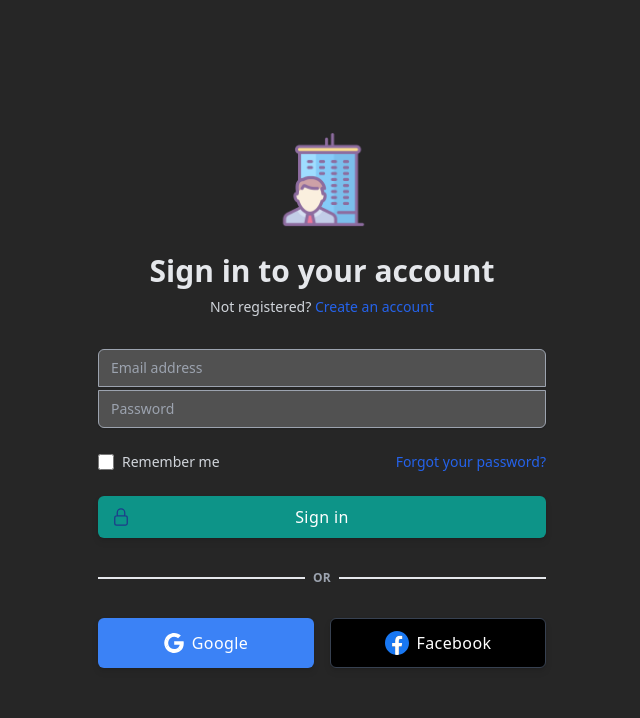
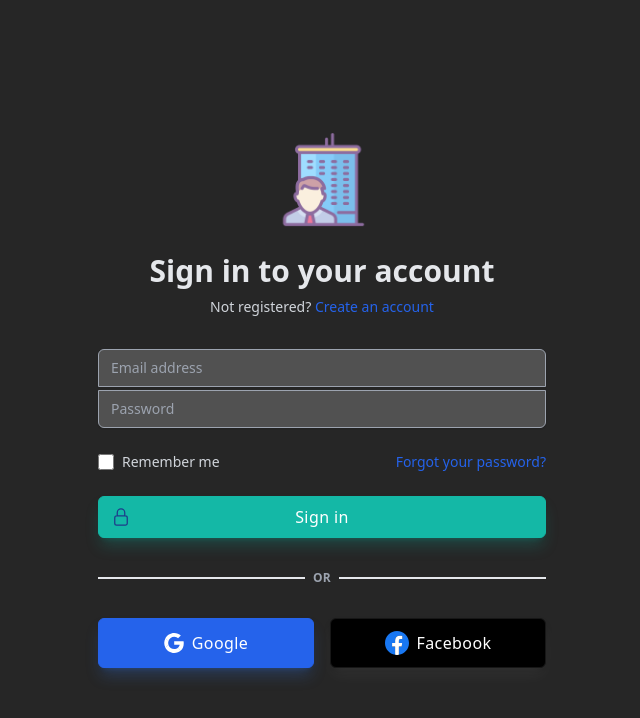
Before and after one commit to Nick-M1/job-application-tracker, a React (Vite) app: page /templates in a window 1280 px wide. Shown: the top 718 px of the page, without its empty margins (318-958 px from the left). Built offline with nearby package versions, Linux system fonts and the light colour scheme; no server answers.

Commit message:
css button colors

```diff
--- a/src/components/Header.tsx
+++ b/src/components/Header.tsx
@@ -11,10 +11,10 @@ type Props = {
 export default function Header({ session }: Props) {
 
     return (
-        <header className='font-montserrat-bold flex items-center justify-between border-b border-neutral-500 p-1 pr-2 bg-neutral-800 text-white'>
+        <header className='font-montserrat-bold flex items-center justify-between border-b border-neutral-500 p-1 md:px-4 bg-neutral-800 text-white'>
             <Link to='/' className='flex items-center space-x-2 w-64'>
                 <img src={LOGO_IMG} alt='logo' className='w-10'/>
-                <h1 className='text-2xl'>Job Tracker</h1>
+                <h1 className='sm:text-2xl'>Job Tracker</h1>
             </Link>
 
             <div className='hidden md:flex space-x-8'>
--- a/src/components/application-detailed/ApplicationSingle.tsx
+++ b/src/components/application-detailed/ApplicationSingle.tsx
@@ -27,7 +27,7 @@ export default function ApplicationSingle({ application, companyimage }: Props)
                         <Link to={`/company/${application.company_name}`} className='capitalize text-xl font-semibold underline text-blue-300/80 hover:text-blue-500/80 active:text-blue-600/80 smooth-transition'>{ application.company_name }</Link>
                         <h3 className='mt-1 italic text-sm text-gray-400'>Updated: { application.created_at.split('T')[0] }</h3>
                     </div>
-                    <Link to='edit' className='btn-primary flex h-12'>
+                    <Link to='edit' className='button-pink px-8 flex h-12'>
                         <EditIcon className='w-7 mr-1'/> Edit
                     </Link>
                 </div>
--- a/src/components/application-form/ApplicationForm.tsx
+++ b/src/components/application-form/ApplicationForm.tsx
@@ -123,8 +123,8 @@ export default function ApplicationForm({ initialFormState, initialNumberOfStage
                 ))}
 
                 <div className='flex space-x-2 border-t pt-5 border-neutral-600' id='application-form-bottom'>
-                    <button type='button' className='btn-primary' onClick={addNewStage}>NEW STAGE</button>
-                    <button type='submit' className='btn-primary'>SUBMIT</button>
+                    <button type='button' className='button-white px-8' onClick={addNewStage}>NEW STAGE</button>
+                    <button type='submit' className='button-orange px-8'>SUBMIT</button>
                 </div>
 
             </form>
--- a/src/components/homepage/AllApplicationsView.tsx
+++ b/src/components/applications-list/AllApplicationsView.tsx
@@ -29,10 +29,10 @@ export default function AllApplicationsPage({ applicationAndCompanyData }: Props
 
     return (
         <div className='px-3 md:px-12'>
-            <div className='flex justify-between py-6 items-center'>
+            <div className='space-y-5 md:flex justify-between pt-6 md:pb-6 items-center'>
                 <h2 className='text-gray-100 text-3xl font-bold font-montserrat-bold'>Your Applications</h2>
-                <Link to='/newapplication' className='btn-primary flex items-center px-4'>
-                    <PlusIcon className='w-5 h-5 mr-2'/> New Application
+                <Link to='/newapplication' className='button-orange px-6 flex items-center'>
+                    <PlusIcon className='w-5 h-5 mr-2'/> NEW APPLICATION
                 </Link>
             </div>
 
--- a/src/components/shared/Dropdown.tsx
+++ b/src/components/shared/Dropdown.tsx
@@ -17,7 +17,7 @@ export default function Dropdown({ title, activeOption, options }: Props) {
         <div className="z-10">
             <Menu as="div" className="relative inline-block text-left">
                 <div>
-                    <Menu.Button className="inline-flex px-5 text-sm input-primary-valid bg-white/10 hover:bg-white/15 border-neutral-600 shadow-lg drop-shadow-lg">
+                    <Menu.Button className="inline-flex px-2 sm:px-5 text-sm input-primary-valid bg-white/10 hover:bg-white/15 border-neutral-600 shadow-lg drop-shadow-lg">
                         { title }
                         <ChevronUpDownIcon
                             className="ml-2 -mr-1 h-5 w-5 text-violet-200 hover:text-violet-100"
--- a/src/components/templates/OpenaiKeyInput.tsx
+++ b/src/components/templates/OpenaiKeyInput.tsx
@@ -27,7 +27,7 @@ export default function OpenaiKeyInput() {
             <form onSubmit={onSubmitHandler} className='flex flex-col justify-center'>
                 <label className='text-left max-w-md mx-auto text-lg'>Enter Openai API key:</label>
                 <input type='text' name='openai-key' id='openaiKey' placeholder='Api key...' className=' input-primary-valid max-w-md mx-auto mb-4'/>
-                <button type='submit' className='btn-primary max-w-md mx-auto'>ENTER</button>
+                <button type='submit' className='button-teal px-9 max-w-md mx-auto'>ENTER</button>
             </form>
         </div>
     )
--- a/src/components/templates/OpenaiTemplateRequest.tsx
+++ b/src/components/templates/OpenaiTemplateRequest.tsx
@@ -97,7 +97,7 @@ export default function OpenaiTemplateRequest({ openaiKey }: Props) {
                         <option value='application email' className='text-gray-600'>Application Email</option>
                     </select>
 
-                    <button type='submit' className='btn-primary max-w-md mx-auto'>GENERATE TEMPLATE</button>
+                    <button type='submit' className='button-teal px-9 max-w-md mx-auto'>GENERATE TEMPLATE</button>
                 </form>
             ) : (
                 <div className='bg-white/10 p-3 sm:m-1 rounded-lg shadow-2xl drop-shadow-2xl'>
--- a/src/global.css
+++ b/src/global.css
@@ -3,20 +3,54 @@
 @tailwind utilities;
 
 @layer components {
-    .btn-bouncy {
-        @apply active:scale-105
-    }
-    .btn-primary {
-        @apply rounded-md border border-transparent drop-shadow-md shadow-sm bg-teal-600 py-3 px-8 text-center font-medium text-white tracking-wide hover:bg-teal-700 focus:outline-none focus:ring-2 focus:ring-teal-700 focus:ring-offset-2 transition duration-300 ease-out
-    }
-    .btn-secondary {
-        @apply rounded-md border border-transparent drop-shadow-md shadow-sm bg-teal-400 py-3 px-8 text-center font-medium text-white tracking-wide hover:bg-teal-500 focus:outline-none focus:ring-2 focus:ring-offset-gray-50 focus:ring-cyan-500 focus:ring-offset-2 transition duration-300 ease-out
-    }
-
+    /* BASICS */
     .smooth-transition {
         @apply transition duration-300 ease-in-out
     }
 
+    /* BUTTON BASICS */
+    .button-base {
+        @apply btn-bouncy py-3 px-4 md:px-6 flex justify-center items-center rounded-md text-center font-medium tracking-wide text-white drop-shadow-md shadow-lg border active:outline-none active:ring-2 active:ring-offset-2 active:z-[1] btn-bouncy transition duration-300 ease-out
+    }
+    .btn-bouncy {
+        @apply active:scale-105 active:-translate-y-1
+    }
+
+    /* BUTTON COLORS */
+    .button-white {
+        @apply button-base text-black bg-white/95 border-gray-200 shadow-white/10 hover:bg-gray-100 hover:text-blue-600 active:bg-white active:border-white active:ring-blue-500
+    }
+    .button-yellow {
+        @apply button-base text-black bg-yellow-500 border-yellow-500 shadow-orange-500/25 hover:bg-yellow-600 active:text-gray-300 active:bg-yellow-700 active:border-yellow-700 active:ring-yellow-500
+    }
+    .button-orange {
+        @apply button-base text-white bg-orange-500 border-orange-500 shadow-orange-500/25 hover:bg-orange-600 active:text-gray-300 active:bg-orange-700 active:border-orange-700 active:ring-orange-500
+    }
+    .button-lime {
+        @apply button-base text-black bg-lime-500 border-lime-500 shadow-lime-500/25 hover:bg-lime-600 active:text-gray-300 active:bg-lime-700 active:border-lime-700 active:ring-lime-500
+    }
+    .button-teal {
+        @apply button-base text-white bg-teal-500 border-teal-500 shadow-teal-500/25 hover:bg-teal-600 active:text-gray-300 active:bg-teal-700 active:border-teal-700 active:ring-teal-500
+    }
+    .button-cyan {
+        @apply button-base text-black bg-cyan-500 border-blue-500 shadow-cyan-500/25 hover:bg-cyan-600 active:text-gray-300 active:bg-cyan-700 active:border-cyan-700 active:ring-blue-500
+    }
+    .button-blue {
+        @apply button-base text-white bg-blue-600 border-blue-600 shadow-blue-500/25 hover:bg-blue-700 active:text-gray-200 active:bg-blue-700/90 active:border-blue-800 active:ring-blue-500
+    }
+    .button-indigo {
+        @apply button-base text-neutral-300 bg-indigo-500 border-indigo-500 shadow-indigo-500/25 hover:bg-indigo-600 active:text-gray-200 active:bg-indigo-700 active:border-indigo-700 active:ring-indigo-500
+    }
+    .button-pink {
+        @apply button-base text-white bg-pink-500 border-pink-500 shadow-pink-500/25 hover:bg-pink-600 active:text-gray-300 active:bg-pink-700 active:border-pink-700 active:ring-pink-500
+    }
+    .button-black {
+        @apply button-base text-white bg-black border-neutral-900 shadow-white/5 hover:bg-neutral-900 active:bg-neutral-800 active:border-white active:ring-white active:ring-1
+    }
+
+
+
+    /* INPUTS */
     .input-primary-base {
         @apply p-2.5 mt-1 block w-full rounded-lg border shadow-sm focus:outline-none focus:ring-1 hover:ring-1 smooth-transition
     }
--- a/src/pages/SigninPage.tsx
+++ b/src/pages/SigninPage.tsx
@@ -92,7 +92,7 @@ export default function SigninPage() {
                     <div>
                         <button
                             type="submit"
-                            className="btn-primary btn-bouncy group relative flex w-full justify-center py-2 px-4"
+                            className="button-teal group relative w-full py-2"
                         >
                             <span className="absolute inset-y-0 left-0 flex items-center pl-3">
                               <ClosedLockIcon className="h-5 w-5 text-blue-900 group-hover:text-blue-300 smooth-transition" aria-hidden="true" />
@@ -108,11 +108,11 @@ export default function SigninPage() {
                     </div>
 
                     <div className="grid grid-cols-2 gap-x-4">
-                        <button onClick={() => signInProviderHandler('google')} className="btn-primary btn-bouncy flex justify-center items-center bg-blue-500 hover:bg-blue-700 focus:ring-blue-800">
+                        <button onClick={() => signInProviderHandler('google')} className="button-blue">
                             <GoogleIcon className="mr-2 w-5 h-5" />
                             <span className="sr-only">Continue with</span> Google
                         </button>
-                        <button onClick={() => signInProviderHandler('facebook')} className="bg-black hover:bg-gray-700 flex justify-center items-center btn-bouncy btn-primary hover:ring-slate-700 focus:ring-slate-700 border-gray-700">
+                        <button onClick={() => signInProviderHandler('facebook')} className='button-black'>
                             <FacebookIcon className="mr-2 w-6 h-6" />
                             <span className="sr-only">Continue with</span> Facebook
                         </button>
--- a/src/routes/ApplicationsListRoute.tsx
+++ b/src/routes/ApplicationsListRoute.tsx
@@ -1,5 +1,5 @@
 import {defer, useLoaderData} from "react-router-dom";
-import AllApplicationsPage from "../components/homepage/AllApplicationsView";
+import AllApplicationsPage from "../components/applications-list/AllApplicationsView";
 import getApplicationDataByUserid from "../api/get-application-data-by-userid";
 import getCompanyImage from "../api/get-company-image";
 import {SortOptions} from "../constants/sort-constants";
```
Also changed, not shown: src/components/applications-list/ApplicationListItem.tsx (renamed from src/components/homepage/ApplicationListItem.tsx).
